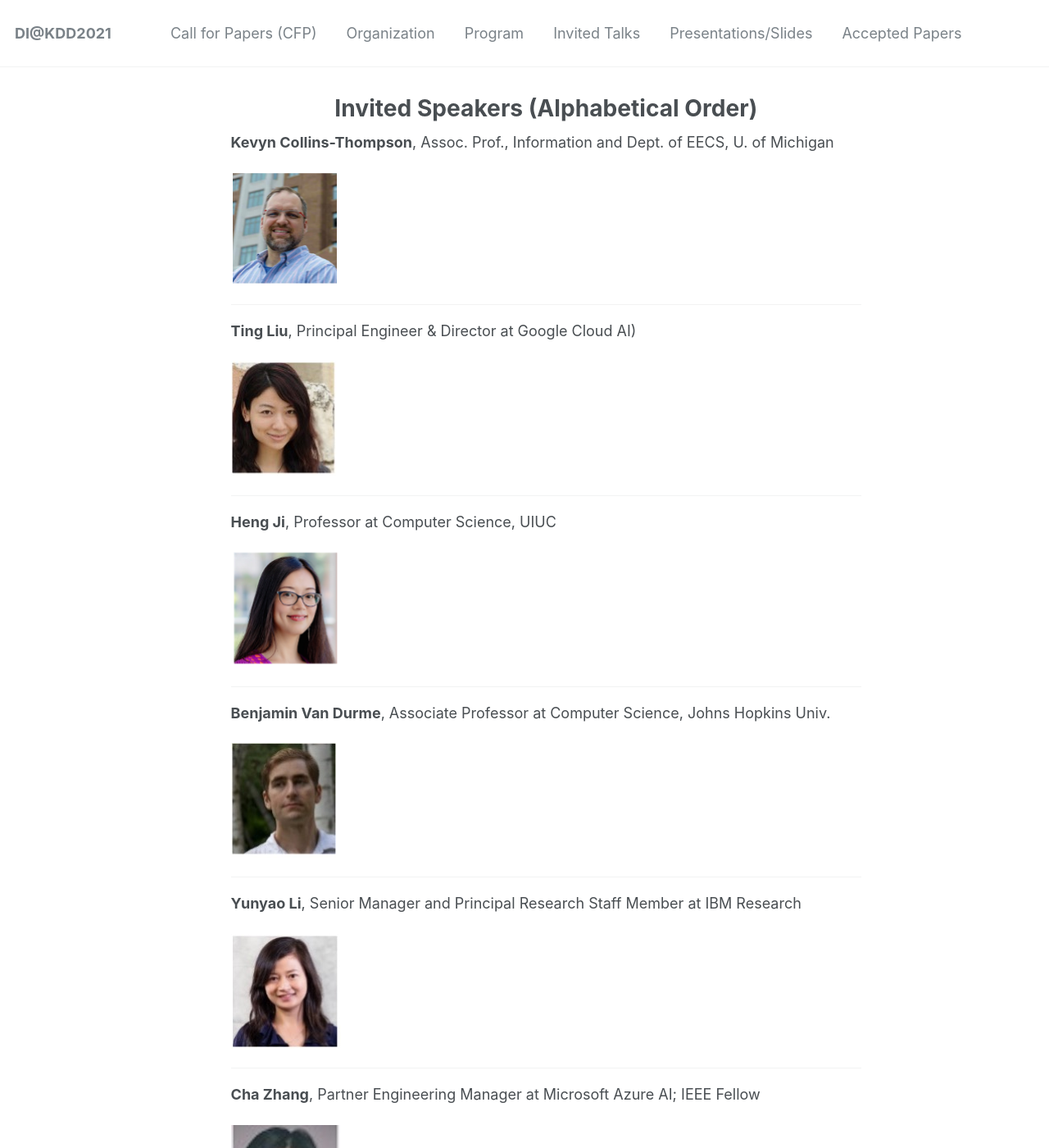
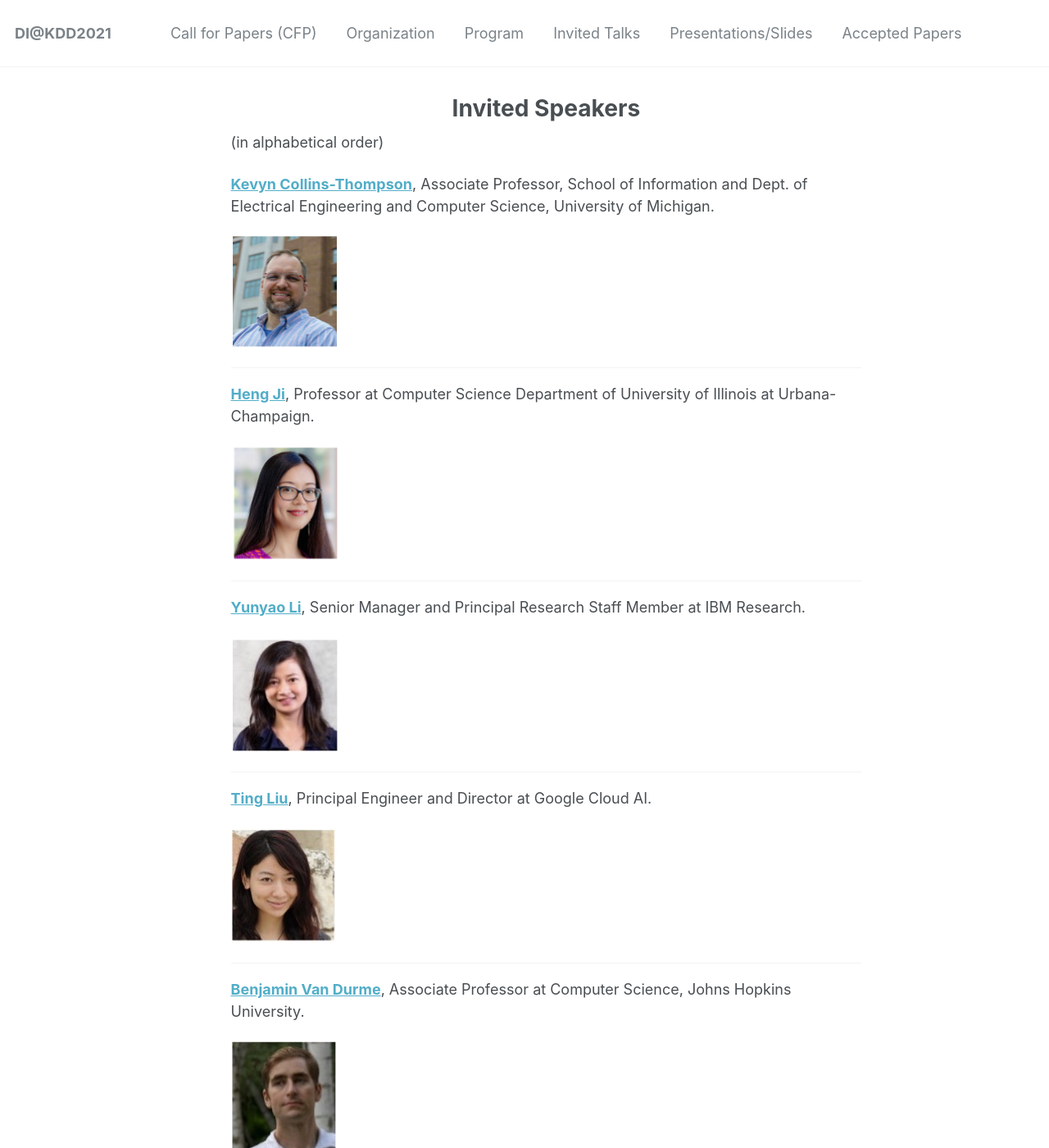
Before and after one commit to document-intelligence/DI-2022, a Jekyll site: the page built from _pages/talks.md, in a window 1280 px wide and 1400 px high. Shown: the whole window at 82% size. Built offline with Jekyll 4.4.1, drawn with Linux system fonts in a browser that asks for light colours; some of the changed text lies outside the part shown.

Commit message:
Update talks.md

```diff
--- a/_pages/talks.md
+++ b/_pages/talks.md
@@ -1,41 +1,42 @@
 ---
-title: <center> Invited Speakers (Alphabetical Order) </center>
+title: <center>Invited Speakers</center>
 excerpt: "Talks"
 sitemap: false
 permalink: /talks/
 ---
 
-**Kevyn Collins-Thompson**, Assoc. Prof., Information and Dept. of EECS, U. of Michigan
+(in alphabetical order)
+
+**[Kevyn Collins-Thompson](http://www-personal.umich.edu/~kevynct/)**, Associate Professor, School of Information and Dept. of Electrical Engineering and Computer Science, University of Michigan.
 
 <img src='/DI-2021/images/Picture1.png'>
 
 ------
 
-**Ting Liu**, Principal Engineer & Director at Google Cloud AI)
+**[Heng Ji](https://cs.illinois.edu/about/people/faculty/hengji)**, Professor at Computer Science Department of University of Illinois at Urbana-Champaign.
+
+<img src='/DI-2021/images/Picture3.png'>
+
+------
+
+**[Yunyao Li](https://researcher.watson.ibm.com/researcher/view.php?person=us-yunyaoli)**, Senior Manager and Principal Research Staff Member at IBM Research.
+
+<img src='/DI-2021/images/Picture5.jpg'>
+
+------
+
+**[Ting Liu](https://www.linkedin.com/in/ting-liu-3a204a23/)**, Principal Engineer and Director at Google Cloud AI.
 
 <img src='/DI-2021/images/Picture2.jpg'>
 
 ------
 
-**Heng Ji**, Professor at Computer Science, UIUC
-
-
-<img src='/DI-2021/images/Picture3.png'>
-
-------
-
-**Benjamin Van Durme**, Associate Professor at Computer Science, Johns Hopkins Univ.
+**[Benjamin Van Durme](https://www.cs.jhu.edu/~vandurme/)**, Associate Professor at Computer Science, Johns Hopkins University.
 
 <img src='/DI-2021/images/Picture4.jpg'>
 
 ------
 
-**Yunyao Li**, Senior Manager and Principal Research Staff Member at IBM Research
-
-<img src='/DI-2021/images/Picture5.jpg'>
-
-------
-
-**Cha Zhang**, Partner Engineering Manager at Microsoft Azure AI; IEEE Fellow
+**[Cha Zhang](https://www.microsoft.com/en-us/research/people/chazhang/)**, Partner Engineering Manager at Microsoft Azure AI; IEEE Fellow.
 
 <img src='/DI-2021/images/Picture6.jpg'>
```
